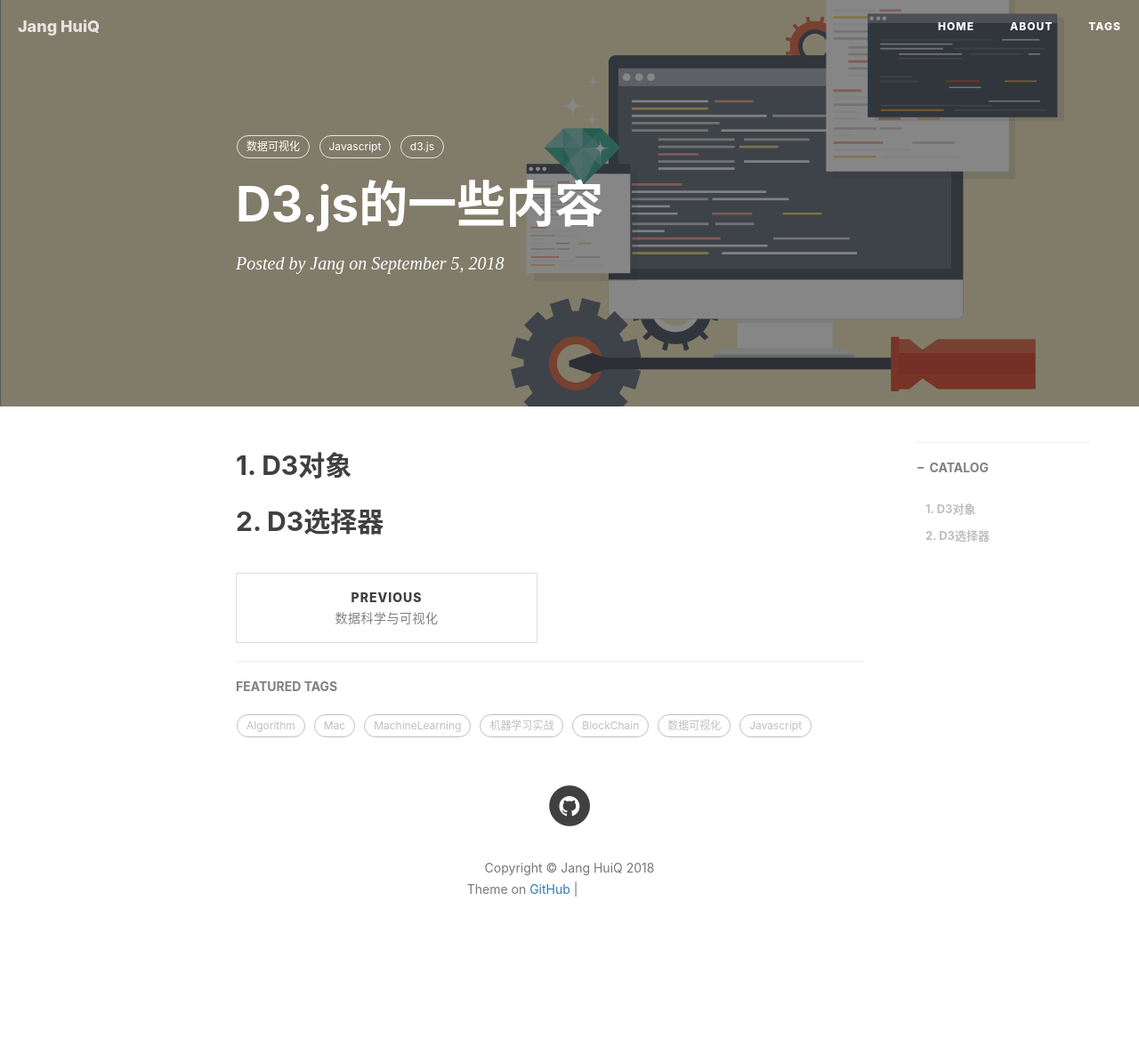
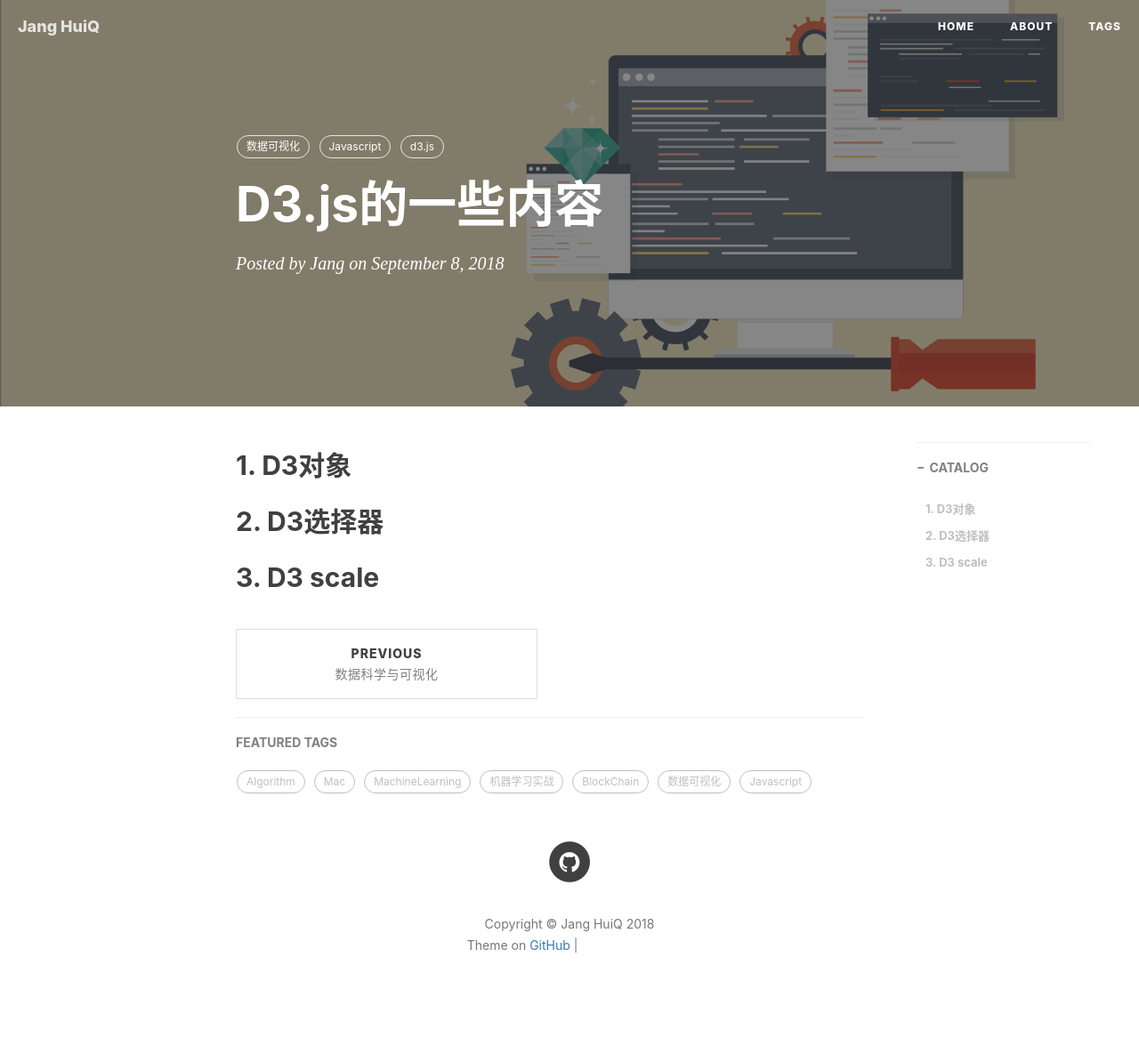
Before and after one commit to jangzc/jangzc.github.io, a Jekyll site: the page built from _posts/2018-09-05-d3js01.md, in a window 1280 px wide. Shown: the whole page at 89% size. Built offline with Jekyll 4.4.1, drawn with Linux system fonts in a browser that asks for light colours; nearby versions of some CDN libraries; comment, search, counter and statistics services are not loaded; before the commit the page ends 1104 px from its top, so only the background shows below that; part of the change alters nothing that is shown; grey boxes are pictures that could not be loaded.

Commit message:
Update 2018-09-05-d3js01.md

```diff
--- a/_posts/2018-09-05-d3js01.md
+++ b/_posts/2018-09-05-d3js01.md
@@ -2,7 +2,7 @@
 layout:     post
 title:      D3.js的一些内容
 subtitle:
-date:       2018-09-05
+date:       2018-09-08
 author:     Jang
 header-img: img/post-bg-debug.png
 catalog: true
@@ -15,3 +15,5 @@ tags:
 ## 1. D3对象
 
 ## 2. D3选择器
+
+## 3. D3 scale
```
